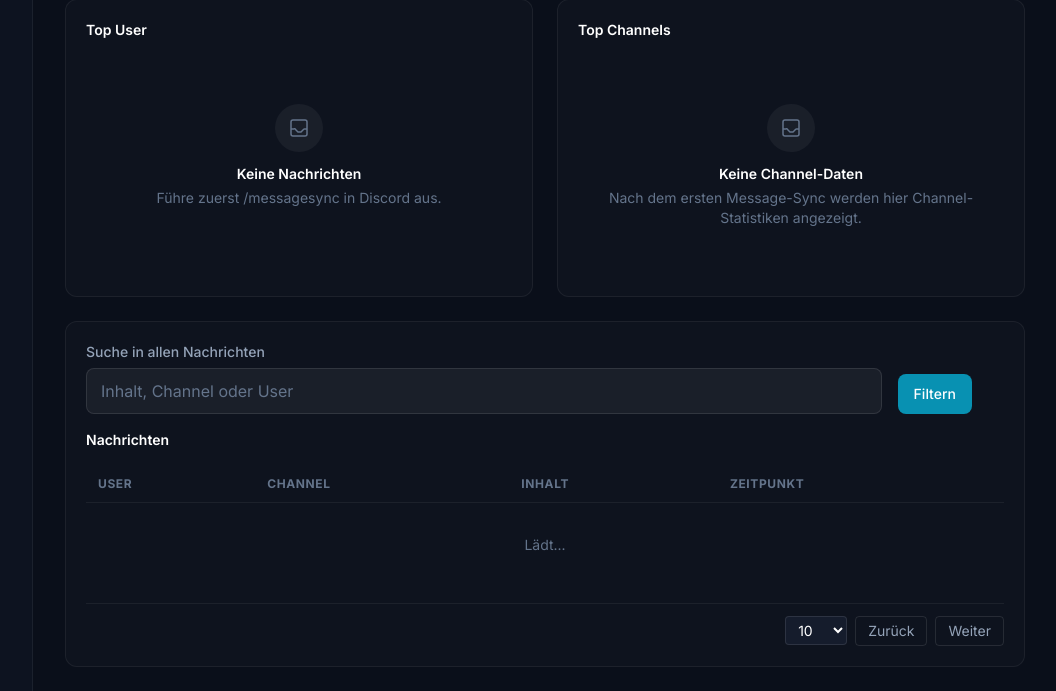
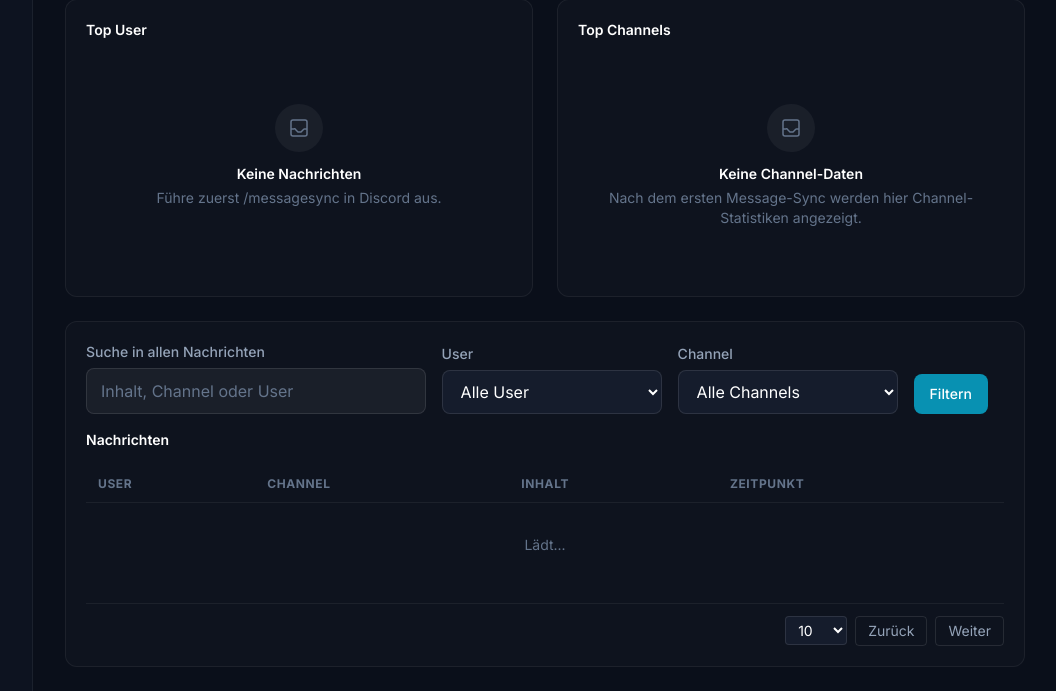
Before and after one commit to Pumpeklein/PumBot, a Flask app: template web_logs/templates/stats.html in a window 1280 px wide. Shown: the part 293-984 px from the top of the page, without its empty margins (223-1279 px from the left). Run offline with Flask 3, Linux system fonts and the light colour scheme; the template is opened without the code that fills it, so the values that code supplies are empty; some libraries are stand-ins or nearby versions.

Commit message:
Add message user/channel filters to stats
Expose user and channel filters for message stats. Added two DB helpers (list_message_filter_users, list_message_filter_channels) to fetch top users/channels (limit 500). Wired the new functions into app.py imports and passed filter_users/filter_channels into the stats_page. Updated stats.html to show select inputs for user and channel filtering and adjust form layout. Updated user_detail.html to turn per-channel links into buttons, add a hidden channel_id input, a clear button, and client-side JS to submit the messages filter form when a channel is selected or cleared.

```diff
--- a/web_logs/app.py
+++ b/web_logs/app.py
@@ -80,6 +80,8 @@ try:
         list_close_reasons,
         list_guild_members,
         list_guild_messages,
+        list_message_filter_channels,
+        list_message_filter_users,
         count_tickets_for_user,
         list_logs_for_ticket,
         list_roles,
@@ -176,6 +178,8 @@ except ImportError:
         list_close_reasons,
         list_guild_members,
         list_guild_messages,
+        list_message_filter_channels,
+        list_message_filter_users,
         count_tickets_for_user,
         list_logs_for_ticket,
         list_roles,
@@ -925,6 +929,8 @@ def stats_page():
         q=q,
         filter_user_id=user_id,
         filter_channel_id=channel_id,
+        filter_users=list_message_filter_users(guild_id),
+        filter_channels=list_message_filter_channels(guild_id),
         overview={
             **overview,
             "totals": _format_date_fields([overview.get("totals") or {}], "last_message_at")[0],
--- a/web_logs/db.py
+++ b/web_logs/db.py
@@ -761,6 +761,41 @@ def get_guild_message_overview(guild_id: str) -> dict:
         }
 
 
+def list_message_filter_users(guild_id: str, limit: int = 500) -> list[dict]:
+    with _connect() as conn:
+        rows = conn.execute(
+            """SELECT gm.user_id,
+                      COUNT(*) AS message_count,
+                      m.display_name,
+                      m.username
+               FROM guild_messages gm
+               LEFT JOIN guild_members m
+                 ON m.guild_id = gm.guild_id AND m.user_id = gm.user_id
+               WHERE gm.guild_id = ? AND gm.deleted_at IS NULL
+               GROUP BY gm.user_id
+               ORDER BY COALESCE(m.display_name, m.username, gm.user_id) COLLATE NOCASE ASC
+               LIMIT ?""",
+            (guild_id, limit),
+        ).fetchall()
+        return [dict(r) for r in rows]
+
+
+def list_message_filter_channels(guild_id: str, limit: int = 500) -> list[dict]:
+    with _connect() as conn:
+        rows = conn.execute(
+            """SELECT channel_id,
+                      COALESCE(channel_name, channel_id) AS channel_name,
+                      COUNT(*) AS message_count
+               FROM guild_messages
+               WHERE guild_id = ? AND deleted_at IS NULL
+               GROUP BY channel_id
+               ORDER BY channel_name COLLATE NOCASE ASC
+               LIMIT ?""",
+            (guild_id, limit),
+        ).fetchall()
+        return [dict(r) for r in rows]
+
+
 # ══════════ Roles & Permissions ══════════
 
 ALL_PERMISSIONS = [
--- a/web_logs/templates/stats.html
+++ b/web_logs/templates/stats.html
@@ -95,26 +95,36 @@
       {"key":"created_at","type":"date","class":"px-3 py-2.5 text-slate-500 whitespace-nowrap"}
     ]
   </script>
-  <form id="all-messages-filter" class="mb-4 grid gap-4 md:grid-cols-[1fr_auto_auto_auto] md:items-end">
+  <form id="all-messages-filter" class="mb-4 grid gap-4 lg:grid-cols-[1fr_220px_220px_auto_auto] lg:items-end">
     <input type="hidden" name="guild_id" value="{{ guild_id }}">
-    <input type="hidden" name="user_id" value="{{ filter_user_id }}">
-    <input type="hidden" name="channel_id" value="{{ filter_channel_id }}">
     <div>
       <label for="q" class="mb-1.5 block text-sm font-medium text-slate-400">Suche in allen Nachrichten</label>
       <input id="q" name="q" type="text" value="{{ q }}" placeholder="Inhalt, Channel oder User" data-live-search
         class="w-full rounded-lg border border-white/10 bg-white/5 px-3.5 py-2.5 text-white placeholder-slate-500 outline-none transition focus:border-cyan-500 focus:ring-1 focus:ring-cyan-500/40">
+    </div>
+    <div>
+      <label for="filter-user" class="mb-1.5 block text-sm font-medium text-slate-400">User</label>
+      <select id="filter-user" name="user_id" class="w-full rounded-lg border border-white/10 bg-[#151c2c] px-3.5 py-2.5 text-white outline-none transition focus:border-cyan-500 focus:ring-1 focus:ring-cyan-500/40">
+        <option value="">Alle User</option>
+        {% for user in filter_users %}
+        <option value="{{ user.user_id }}" {% if filter_user_id == user.user_id %}selected{% endif %}>{{ user.display_name or user.username or user.user_id }} ({{ user.message_count }})</option>
+        {% endfor %}
+      </select>
+    </div>
+    <div>
+      <label for="filter-channel" class="mb-1.5 block text-sm font-medium text-slate-400">Channel</label>
+      <select id="filter-channel" name="channel_id" class="w-full rounded-lg border border-white/10 bg-[#151c2c] px-3.5 py-2.5 text-white outline-none transition focus:border-cyan-500 focus:ring-1 focus:ring-cyan-500/40">
+        <option value="">Alle Channels</option>
+        {% for channel in filter_channels %}
+        <option value="{{ channel.channel_id }}" {% if filter_channel_id == channel.channel_id %}selected{% endif %}>#{{ channel.channel_name }} ({{ channel.message_count }})</option>
+        {% endfor %}
+      </select>
     </div>
     <button type="submit" class="rounded-lg bg-cyan-600 px-4 py-2.5 text-sm font-medium text-white transition hover:bg-cyan-500">Filtern</button>
     {% if filter_user_id or filter_channel_id or q %}
     <a href="{{ url_for('stats_page', guild_id=guild_id) }}" class="rounded-lg border border-white/10 bg-white/5 px-4 py-2.5 text-center text-sm font-medium text-slate-300 transition hover:bg-white/10">Zurücksetzen</a>
     {% endif %}
   </form>
-  {% if filter_user_id or filter_channel_id %}
-  <div class="mb-4 flex flex-wrap gap-2 text-xs">
-    {% if filter_user_id %}<span class="rounded-full border border-cyan-500/20 bg-cyan-500/10 px-3 py-1 text-cyan-300">User: {{ filter_user_id }}</span>{% endif %}
-    {% if filter_channel_id %}<span class="rounded-full border border-cyan-500/20 bg-cyan-500/10 px-3 py-1 text-cyan-300">Channel: {{ filter_channel_id }}</span>{% endif %}
-  </div>
-  {% endif %}
   <h2 class="mb-4 text-sm font-semibold text-white">Nachrichten</h2>
   <div class="overflow-x-auto">
     <table class="w-full text-left text-sm">
```
Also changed, not shown: web_logs/templates/user_detail.html (+33 -3 lines).
